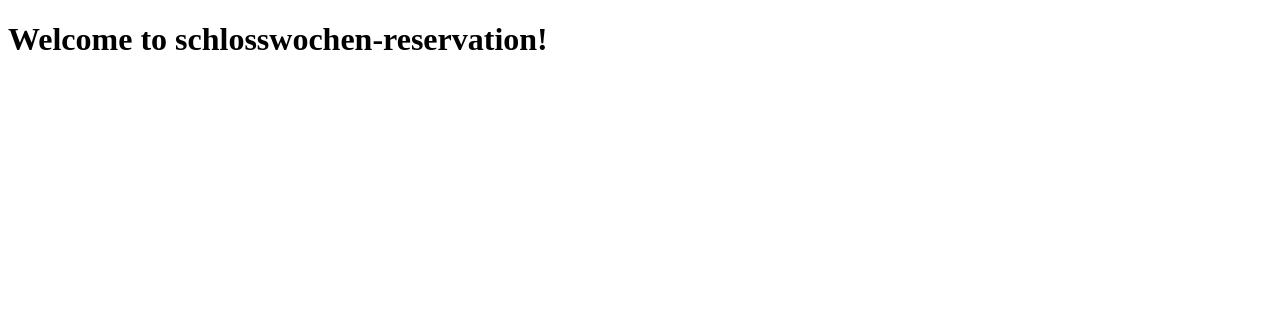
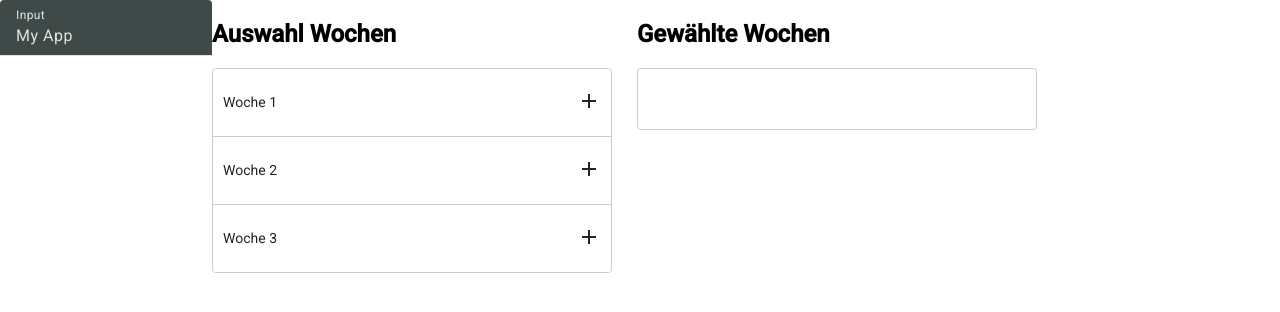
Before and after one commit to DonCorleone/schlosswochen-reservation, an Angular app: page / in a window 1280 px wide. Shown: the top 312 px of the page. Built offline with nearby package versions, Linux system fonts and the light colour scheme.

Commit message:
initial commit

```diff
--- a/angular.json
+++ b/angular.json
@@ -56,6 +56,7 @@
               }
             ],
             "styles": [
+              "@angular/material/prebuilt-themes/cyan-orange.css",
               "src/styles.scss"
             ],
             "scripts": []
@@ -115,6 +116,7 @@
               }
             ],
             "styles": [
+              "@angular/material/prebuilt-themes/cyan-orange.css",
               "src/styles.scss"
             ],
             "scripts": []
@@ -122,5 +124,8 @@
         }
       }
     }
+  },
+  "cli": {
+    "analytics": false
   }
 }
--- a/package.json
+++ b/package.json
@@ -11,10 +11,12 @@
   "private": true,
   "dependencies": {
     "@angular/animations": "^18.0.0",
+    "@angular/cdk": "^18.0.4",
     "@angular/common": "^18.0.0",
     "@angular/compiler": "^18.0.0",
     "@angular/core": "^18.0.0",
     "@angular/forms": "^18.0.0",
+    "@angular/material": "^18.0.4",
     "@angular/platform-browser": "^18.0.0",
     "@angular/platform-browser-dynamic": "^18.0.0",
     "@angular/router": "^18.0.0",
--- /dev/null
+++ b/src/app/add-week/add-week.component.ts
@@ -0,0 +1,24 @@
+import {Component, Input, output, Output} from '@angular/core';
+import {MatIcon} from "@angular/material/icon";
+
+@Component({
+  selector: 'app-add-week',
+  standalone: true,
+  imports: [
+    MatIcon
+  ],
+  template: `
+    <div (click)="action()">
+      <mat-icon aria-hidden="false" aria-label="Example home icon" [fontIcon]="mode"></mat-icon>
+    </div>
+  `,
+  styles: ``
+})
+export class AddWeekComponent {
+  @Input() mode!: 'add'|'remove';
+  @Input() week!: string;
+  onAction = output<string>();
+  action() {
+    this.onAction.emit(this.week);
+  }
+}
--- a/src/app/app.component.ts
+++ b/src/app/app.component.ts
@@ -1,16 +1,50 @@
-import { Component } from '@angular/core';
+import {Component, OnInit} from '@angular/core';
+import {
+  FormControl,
+  PristineChangeEvent,
+  ReactiveFormsModule, StatusChangeEvent,
+  TouchedChangeEvent,
+  ValueChangeEvent
+} from '@angular/forms';
+import {MatFormFieldModule} from "@angular/material/form-field";
+import {MatInput} from "@angular/material/input";
+import {WeeksSelectorComponent} from "./weeks-selector/weeks-selector.component";
 
 @Component({
   selector: 'app-root',
   standalone: true,
-  imports: [],
+  imports: [
+    ReactiveFormsModule,
+    MatFormFieldModule,
+    MatInput,
+    WeeksSelectorComponent
+  ],
   template: `
-    <h1>Welcome to {{title}}!</h1>
-
-
+    <mat-form-field>
+      <mat-label>Input</mat-label>
+      <input matInput type="text" id="name" [formControl]=title>
+    </mat-form-field>
+    <app-weeks-selector></app-weeks-selector>
   `,
   styles: [],
 })
-export class AppComponent {
-  title = 'schlosswochen-reservation';
+export class AppComponent implements OnInit{
+  title = new FormControl('My App');
+
+  ngOnInit() {
+    this.title.events.subscribe((event) => {
+      if (event instanceof TouchedChangeEvent) {
+        console.log('Touched: ' + event.touched);
+      }
+      if (event instanceof PristineChangeEvent) {
+        console.log('Pristine: ' + event.pristine);
+      }
+      if (event instanceof ValueChangeEvent) {
+        console.log('ValueChange: ' + event.value);
+      }
+      if (event instanceof StatusChangeEvent) {
+        console.log('StatusChange: ' + event.status);
+      }
+    });
+  }
 }
--- a/src/app/app.config.ts
+++ b/src/app/app.config.ts
@@ -1,5 +1,6 @@
 import { ApplicationConfig, provideZoneChangeDetection } from '@angular/core';
+import { provideAnimationsAsync } from '@angular/platform-browser/animations/async';
 
 export const appConfig: ApplicationConfig = {
-  providers: [provideZoneChangeDetection({ eventCoalescing: true })]
+  providers: [provideZoneChangeDetection({ eventCoalescing: true }), provideAnimationsAsync()]
 };
--- /dev/null
+++ b/src/app/weeks-selector/weeks-selector.component.html
@@ -0,0 +1,35 @@
+<div class="example-container">
+  <h2>Auswahl Wochen</h2>
+
+  <div
+    cdkDropList
+    #todoList="cdkDropList"
+    [cdkDropListData]="todo"
+    [cdkDropListConnectedTo]="[doneList]"
+    class="example-list"
+    (cdkDropListDropped)="drop($event)">
+    @for (item of todo; track item) {
+      <div class="example-box" cdkDrag>{{item}}
+        <app-add-week [mode]="'add'" [week]="item" (onAction)="add($event)"></app-add-week>
+      </div>
+    }
+  </div>
+</div>
+
+<div class="example-container">
+  <h2>Gewählte Wochen</h2>
+
+  <div
+    cdkDropList
+    #doneList="cdkDropList"
+    [cdkDropListData]="done"
+    [cdkDropListConnectedTo]="[todoList]"
+    class="example-list"
+    (cdkDropListDropped)="drop($event)">
+    @for (item of done; track item) {
+      <div class="example-box" cdkDrag>{{item}}
+        <app-add-week [mode]="'remove'" [week]="item" (onAction)="remove($event)"></app-add-week>
+      </div>
+    }
+  </div>
+</div>
--- /dev/null
+++ b/src/app/weeks-selector/weeks-selector.component.scss
@@ -0,0 +1,54 @@
+.example-container {
+  width: 400px;
+  max-width: 100%;
+  margin: 0 25px 25px 0;
+  display: inline-block;
+  vertical-align: top;
+}
+
+.example-list {
+  border: solid 1px #ccc;
+  min-height: 60px;
+  background: white;
+  border-radius: 4px;
+  overflow: hidden;
+  display: block;
+}
+
+.example-box {
+  padding: 20px 10px;
+  border-bottom: solid 1px #ccc;
+  color: rgba(0, 0, 0, 0.87);
+  display: flex;
+  flex-direction: row;
+  align-items: center;
+  justify-content: space-between;
+  box-sizing: border-box;
+  cursor: move;
+  background: white;
+  font-size: 14px;
+}
+
+.cdk-drag-preview {
+  box-sizing: border-box;
+  border-radius: 4px;
+  box-shadow: 0 5px 5px -3px rgba(0, 0, 0, 0.2),
+  0 8px 10px 1px rgba(0, 0, 0, 0.14),
+  0 3px 14px 2px rgba(0, 0, 0, 0.12);
+}
+
+.cdk-drag-placeholder {
+  opacity: 0;
+}
+
+.cdk-drag-animating {
+  transition: transform 250ms cubic-bezier(0, 0, 0.2, 1);
+}
+
+.example-box:last-child {
+  border: none;
+}
+
+.example-list.cdk-drop-list-dragging .example-box:not(.cdk-drag-placeholder) {
+  transition: transform 250ms cubic-bezier(0, 0, 0.2, 1);
+}
--- /dev/null
+++ b/src/app/weeks-selector/weeks-selector.component.ts
@@ -0,0 +1,52 @@
+import { Component } from '@angular/core';
+import {CdkDrag, CdkDragDrop, CdkDropList, moveItemInArray, transferArrayItem} from "@angular/cdk/drag-drop";
+import {MatIcon} from "@angular/material/icon";
+import {AddWeekComponent} from "../add-week/add-week.component";
+
+@Component({
+  selector: 'app-weeks-selector',
+  standalone: true,
+  imports: [
+    CdkDropList, CdkDrag, MatIcon, AddWeekComponent],
+  templateUrl: './weeks-selector.component.html',
+  styleUrls: ['./weeks-selector.component.scss']
+})
+export class WeeksSelectorComponent {
+  todo = ['Woche 1', 'Woche 2', 'Woche 3'];
+
+  done: string[] = [];
+
+  drop(event: CdkDragDrop<string[]>) {
+    if (event.previousContainer === event.container) {
+      moveItemInArray(event.container.data, event.previousIndex, event.currentIndex);
+    } else {
+      transferArrayItem(
+        event.previousContainer.data,
+        event.container.data,
+        event.previousIndex,
+        event.currentIndex,
+      );
+    }
+  }
+
+  add($event: any) {
+
+    // remove item from array todo.
+    const index = this.todo.indexOf($event);
+    if (index > -1) {
+      this.todo.splice(index, 1);
+    }
+    // add item to array done.
+    this.done.push($event);
+  }
+
+  remove($event: any) {
+    // remove item from array done.
+    const index = this.done.indexOf($event);
+    if (index > -1) {
+      this.done.splice(index, 1);
+    }
+    // add item to array todo.
+    this.todo.push($event);
+  }
+}
--- a/src/index.html
+++ b/src/index.html
@@ -6,6 +6,8 @@
   <base href="/">
   <meta name="viewport" content="width=device-width, initial-scale=1">
   <link rel="icon" type="image/x-icon" href="favicon.ico">
+  <link href="https://fonts.googleapis.com/css2?family=Roboto:wght@300;400;500&display=swap" rel="stylesheet">
+  <link href="https://fonts.googleapis.com/icon?family=Material+Icons" rel="stylesheet">
 </head>
 <body>
   <app-root></app-root>
--- a/src/styles.scss
+++ b/src/styles.scss
@@ -1 +1,4 @@
 /* You can add global styles to this file, and also import other style files */
+
+html, body { height: 100%; }
+body { margin: 0; font-family: Roboto, "Helvetica Neue", sans-serif; }
```
Also changed, not shown: 1 other file (tests, documents, lock files or other folders).
